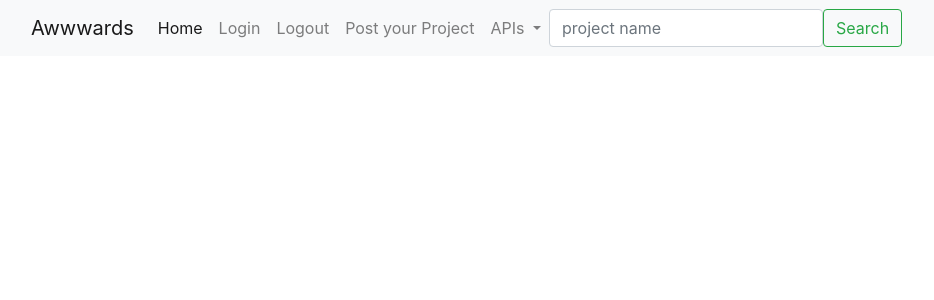
After one commit to kim-olanga/Django-3-Awwward, a Django app: template app/templates/base.html in a window 1280 px wide. The commit adds this page. Shown: the top 300 px of the page, without its empty margins (0-934 px from the left). Run offline with Django 3.2, Linux system fonts and the light colour scheme; the template is opened without the code that fills it, so the values that code supplies are empty; some libraries are stand-ins or nearby versions.

Commit message:
update templates

```diff
--- /dev/null
+++ b/app/templates/base.html
@@ -0,0 +1,31 @@
+{% load bootstrap4 %}
+{% load static %}
+<!DOCTYPE html>
+<html lang="en">
+<head>
+    <meta charset="UTF-8">
+
+    {% if title %}
+    <title>Awwwards - {{title}} </title>
+    {% else %}
+        <title> Awwwards </title>
+    {% endif %}
+
+    {% block styles %}
+        {% bootstrap_css %}
+        <link rel="stylesheet" href="{% static 'css/stylesheet.css' %}">
+    {% endblock%}
+
+</head>
+<body>
+    {% include "navbar.html" %}
+{% block content %}
+
+{% endblock %}
+    {% block scripts %}
+        <script src="https://ajax.googleapis.com/ajax/libs/jquery/3.2.1/jquery.min.js"></script>
+     {% bootstrap_javascript %}
+    {% endblock %}
+
+</body>
+</html>
--- /dev/null
+++ b/app/templates/navbar.html
@@ -0,0 +1,38 @@
+<nav class="navbar navbar-expand-lg navbar-light bg-light">
+    <div class="container-fluid">
+      <a class="navbar-brand" href="#">Awwwards</a>
+      <button class="navbar-toggler" type="button" data-bs-toggle="collapse" data-bs-target="#navbarSupportedContent" aria-controls="navbarSupportedContent" aria-expanded="false" aria-label="Toggle navigation">
+        <span class="navbar-toggler-icon"></span>
+      </button>
+      <div class="collapse navbar-collapse" id="navbarSupportedContent">
+        <ul class="navbar-nav me-auto mb-2 mb-lg-0">
+          <li class="nav-item">
+            <a class="nav-link active" aria-current="page" href="#">Home</a>
+          </li>
+          <li class="nav-item">
+            <a class="nav-link" href="#">Login</a>
+          </li>
+          <li class="nav-item">
+            <a class="nav-link" href="#">Logout</a>
+          </li>
+          <li class="nav-item">
+            <a class="nav-link" href="#">Post your Project</a>
+          </li>
+          <li class="nav-item dropdown">
+            <a class="nav-link dropdown-toggle" href="#" id="navbarDropdown" role="button" data-bs-toggle="dropdown" aria-expanded="false">
+              APIs
+            </a>
+            <ul class="dropdown-menu" aria-labelledby="navbarDropdown">
+              <li><a class="dropdown-item" href="#">Project API</a></li>
+              <li><a class="dropdown-item" href="#">Profile API</a></li>
+              <li><hr class="dropdown-divider"></li>
+            </ul>
+          </li>
+        </ul>
+        <form class="d-flex">
+          <input class="form-control me-2" type="search" placeholder="project name" aria-label="Search">
+          <button class="btn btn-outline-success" type="submit">Search</button>
+        </form>
+      </div>
+    </div>
+  </nav>
--- a/award/settings.py
+++ b/award/settings.py
@@ -38,6 +38,7 @@ INSTALLED_APPS = [
     'django.contrib.messages',
     'django.contrib.staticfiles',
     'app',
+    'bootstrap4'
 ]
 
 MIDDLEWARE = [
```
Also changed, not shown: app/templates/index.html (+9 -0 lines), 1 other file.
